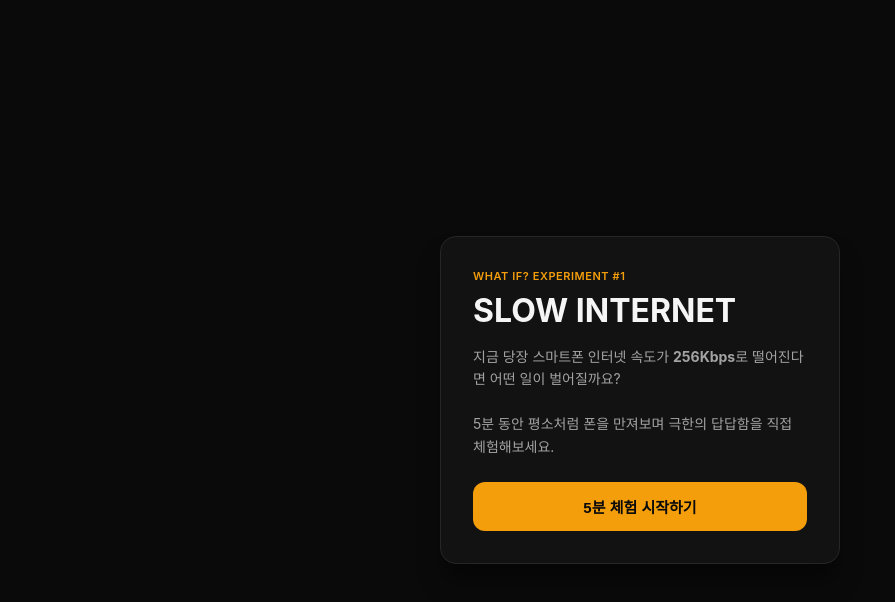
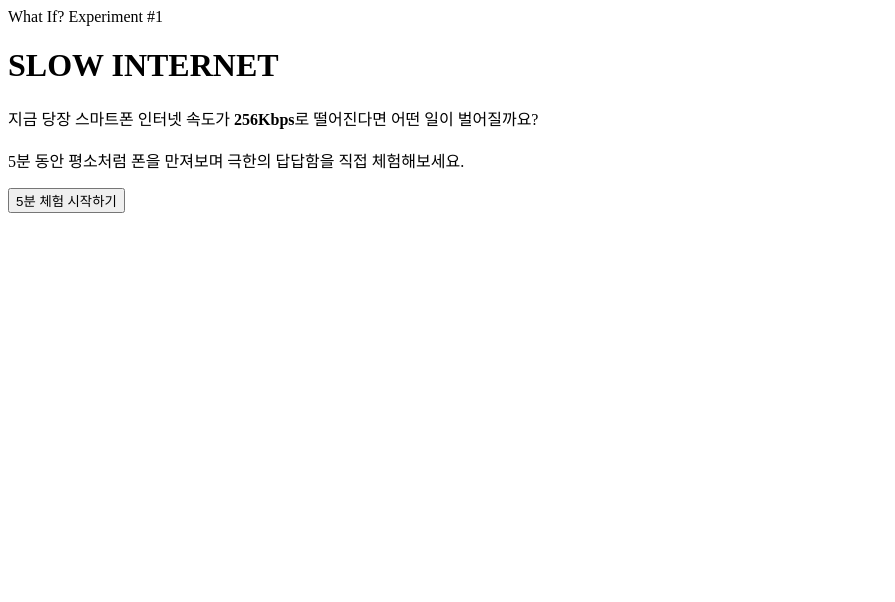
Before and after one commit to uzuson-max/what-if-simulator, a Next.js app: page / in a window 1280 px wide. Shown: the top 602 px of the page, without its empty margins (0-895 px from the left). Built offline with nearby package versions, Linux system fonts and the light colour scheme.

Commit message:
Update layout.tsx

```diff
--- a/app/layout.tsx
+++ b/app/layout.tsx
@@ -1,5 +1,3 @@
-import './globals.css';
-
 export const metadata = {
   title: 'What If? - SLOW INTERNET',
   description: '5분 동안 256Kbps 인터넷 속도를 체험해보세요.',
@@ -12,7 +10,7 @@ export default function RootLayout({
 }) {
   return (
     <html lang="ko">
-      <body className="bg-neutral-950 text-neutral-100 antialiased">
+      <body>
         {children}
       </body>
     </html>
```
